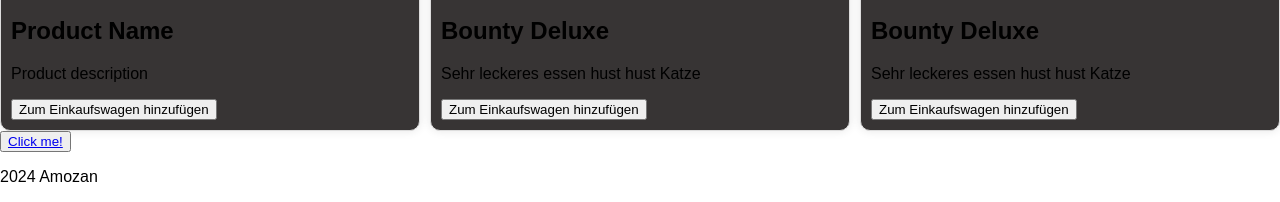
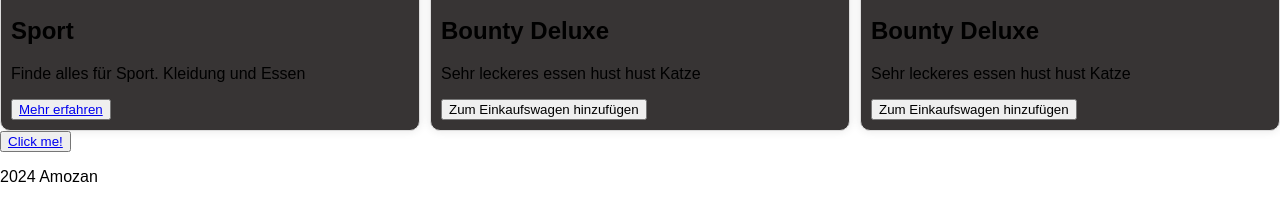
Before and after one commit to kingm022/Amozan, a plain HTML site: page index.html in a window 1280 px wide. Shown: the part 964-1166 px from the top of the page. Drawn offline with Linux system fonts and the light colour scheme.

Commit message:
Update index.html

```diff
--- a/index.html
+++ b/index.html
@@ -15,9 +15,9 @@
 <section class="product-grid">
     <div class="product">
         <img src="Henndrick.jpg" alt="Hellooo">
-        <h2>Product Name</h2>
-        <p>Product description</p>
-        <button type="button" onclick="alert('Jule klaut gerne Essen von Paul!')">Zum Einkaufswagen hinzufügen</button>
+        <h2>Sport</h2>
+        <p>Finde alles für Sport. Kleidung und Essen</p>
+        <button><a href="sport.html">Mehr erfahren</a></button>
     </div>
     <div class="product">
         <img src="bounty.jpg" alt="Product image">
```
